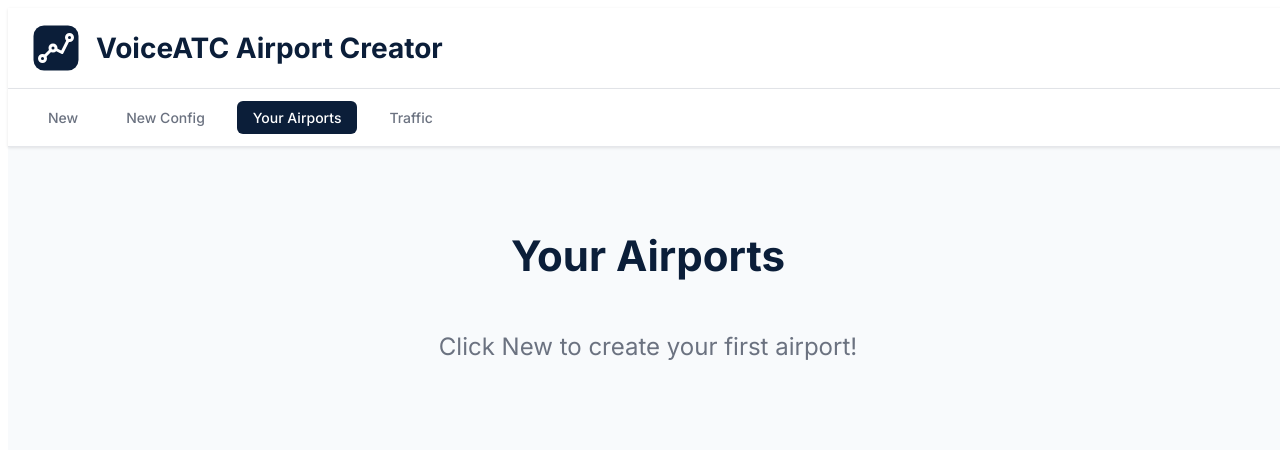
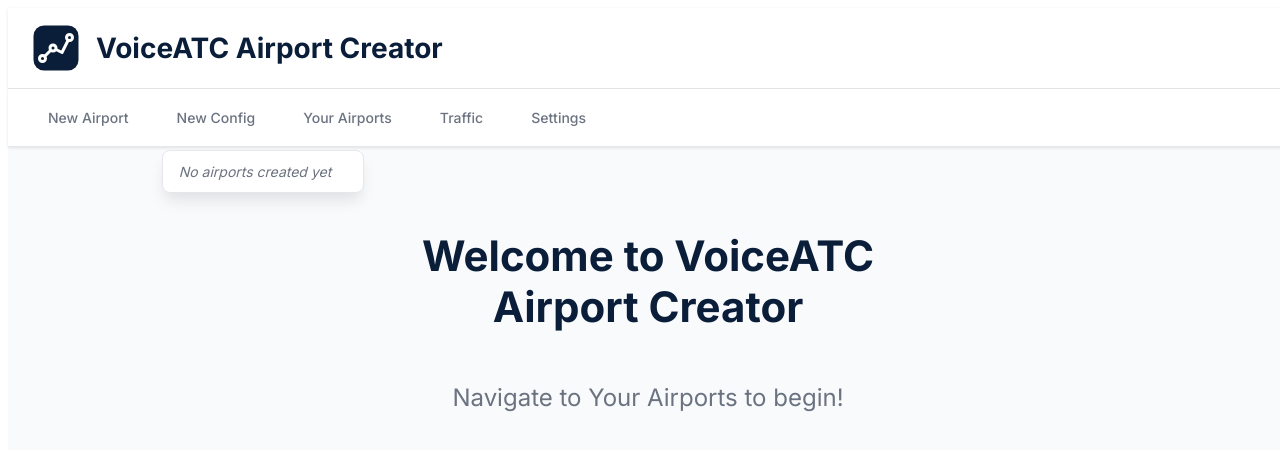
Before and after one commit to timperz-dsc/VoiceATC-Simulator-Airport-Creator, a React (Create React App) app in the folder route-manager/: page / in a window 1280 px wide. Both pictures are taken after a click on the button "Your Airports". Shown: the top 450 px of the page. Built offline with nearby package versions, Linux system fonts and the light colour scheme.

Commit message:
Tweaked Functionality
- Forced capital letters under New.
- Settings added for managing airports.
- Dropdown when clicking Your Airports

```diff
--- a/route-manager/src/App.js
+++ b/route-manager/src/App.js
@@ -13,6 +13,11 @@ function App() {
   const [nameInputValue, setNameInputValue] = useState('');
   const [isTransitioning, setIsTransitioning] = useState(false);
   const [modalAnimating, setModalAnimating] = useState(false);
+  const [selectedAirport, setSelectedAirport] = useState('');
+  const [settingsSearchTerm, setSettingsSearchTerm] = useState('');
+  const [showConfirmDelete, setShowConfirmDelete] = useState(false);
+  const [airportToDelete, setAirportToDelete] = useState(null);
+  const [showAirportsDropdown, setShowAirportsDropdown] = useState(false);
   const [formData, setFormData] = useState({
     airlines: '',
     airport: '',
@@ -219,6 +224,27 @@ function App() {
     }, 150);
   };
 
+  const handleNameInputChange = (value) => {
+    // Only allow letters, convert to uppercase, max 4 characters
+    const filteredValue = value.replace(/[^A-Za-z]/g, '').toUpperCase().slice(0, 4);
+    setNameInputValue(filteredValue);
+  };
+
+  const handleClickOutside = (event) => {
+    // Close dropdown if clicking outside
+    if (showAirportsDropdown && !event.target.closest('[data-dropdown]')) {
+      setShowAirportsDropdown(false);
+    }
+  };
+
+  // Add click outside listener
+  useEffect(() => {
+    document.addEventListener('click', handleClickOutside);
+    return () => {
+      document.removeEventListener('click', handleClickOutside);
+    };
+  }, [showAirportsDropdown]);
+
   // Test function to verify button animation works
   // const testButtonAnimation = (type) => { // Removed
   //   setButtonAnimating(type); // Removed
@@ -239,10 +265,11 @@ function App() {
         setShowNameInput(false);
         setNameInputValue('');
 
-        // Animate to your-airports view
+        // Animate to your-airports view and select the new airport
         setIsTransitioning(true);
         setTimeout(() => {
           setCurrentView('your-airports');
+          setSelectedAirport(newAirport.id);
           setIsTransitioning(false);
         }, 150);
       } else if (nameInputType === 'new-config') {
@@ -257,6 +284,28 @@ function App() {
   const handleNameCancel = () => {
     setShowNameInput(false);
     setNameInputValue('');
+  };
+
+  const handleDeleteAirport = (airportId) => {
+    const airport = airports.find(a => a.id === airportId);
+    setAirportToDelete(airport);
+    setShowConfirmDelete(true);
+  };
+
+  const confirmDeleteAirport = () => {
+    if (airportToDelete) {
+      setAirports(prev => prev.filter(airport => airport.id !== airportToDelete.id));
+      if (selectedAirport === airportToDelete.id) {
+        setSelectedAirport('');
+      }
+      setShowConfirmDelete(false);
+      setAirportToDelete(null);
+    }
+  };
+
+  const cancelDeleteAirport = () => {
+    setShowConfirmDelete(false);
+    setAirportToDelete(null);
   };
 
   const handleSort = (field) => {
@@ -570,6 +619,8 @@ function App() {
       borderBottom: '1px solid #e5e7eb',
       padding: '12px 0',
       boxShadow: '0 1px 3px rgba(0, 0, 0, 0.1)',
+      position: 'relative',
+      zIndex: 100,
     },
     navigationContainer: {
       padding: '0 24px',
@@ -695,6 +746,29 @@ function App() {
       fontSize: '14px',
       color: '#6b7280',
     },
+    airportDropdown: {
+      width: '100%',
+      padding: '12px',
+      border: '1px solid #d1d5db',
+      borderRadius: '8px',
+      fontSize: '16px',
+      fontFamily: 'Inter, sans-serif',
+      backgroundColor: 'white',
+      cursor: 'pointer',
+      marginBottom: '16px',
+    },
+    airportDropdownOption: {
+      padding: '8px 12px',
+      fontSize: '14px',
+      fontFamily: 'Inter, sans-serif',
+    },
+    airportDropdownLabel: {
+      fontSize: '16px',
+      fontWeight: '500',
+      color: '#0B1E39',
+      marginBottom: '8px',
+      fontFamily: 'Inter, sans-serif',
+    },
     welcomeContainer: {
       textAlign: 'center',
       padding: '48px 20px',
@@ -727,6 +801,108 @@ function App() {
     contentContainerTransitioning: {
       opacity: 0,
       transform: 'translateY(10px)',
+    },
+    settingsContainer: {
+      padding: '24px',
+      flex: '1',
+      overflowY: 'auto',
+    },
+    settingsTitle: {
+      fontSize: 'clamp(20px, 3vw, 24px)',
+      fontWeight: '600',
+      marginBottom: '24px',
+      color: '#0B1E39',
+      fontFamily: 'Inter, sans-serif',
+    },
+    airportListItem: {
+      display: 'flex',
+      justifyContent: 'space-between',
+      alignItems: 'center',
+      padding: '12px 16px',
+      border: '1px solid #e5e7eb',
+      borderRadius: '8px',
+      marginBottom: '8px',
+      backgroundColor: '#f9fafb',
+    },
+    airportListInfo: {
+      flex: '1',
+    },
+    airportListName: {
+      fontSize: '16px',
+      fontWeight: '500',
+      color: '#0B1E39',
+      marginBottom: '4px',
+      fontFamily: 'Inter, sans-serif',
+    },
+    airportListDate: {
+      fontSize: '14px',
+      color: '#6b7280',
+      fontFamily: 'Inter, sans-serif',
+    },
+    settingsSearchContainer: {
+      position: 'relative',
+      marginBottom: '24px',
+      width: '100%',
+    },
+    settingsSearchInput: {
+      width: '100%',
+      padding: '12px 12px 12px 48px',
+      border: '1px solid #d1d5db',
+      borderRadius: '8px',
+      fontSize: '14px',
+      fontFamily: 'Inter, sans-serif',
+      boxSizing: 'border-box',
+    },
+    settingsSearchIcon: {
+      position: 'absolute',
+      left: '16px',
+      top: '50%',
+      transform: 'translateY(-50%)',
+      color: '#9ca3af',
+      fontSize: '20px',
+      pointerEvents: 'none',
+    },
+    navDropdownContainer: {
+      position: 'absolute',
+      top: '100%',
+      left: '19.9%',
+      transform: 'translateX(-50%)',
+      zIndex: 9999,
+      display: 'block',
+    },
+    navDropdown: {
+      backgroundColor: 'white',
+      border: '1px solid #e5e7eb',
+      borderRadius: '8px',
+      boxShadow: '0 10px 15px -3px rgba(0, 0, 0, 0.1)',
+      minWidth: '200px',
+      maxHeight: '300px',
+      overflowY: 'auto',
+      marginTop: '4px',
+      position: 'relative',
+      zIndex: 9999,
+    },
+    navDropdownItem: {
+      padding: '12px 16px',
+      borderBottom: '1px solid #f3f4f6',
+      cursor: 'pointer',
+      fontSize: '14px',
+      fontFamily: 'Inter, sans-serif',
+      transition: 'background-color 0.15s ease-out',
+    },
+    navDropdownItemHover: {
+      backgroundColor: '#f9fafb',
+    },
+    navDropdownItemSelected: {
+      backgroundColor: '#f3f4f6',
+      color: '#0B1E39',
+    },
+    navDropdownEmpty: {
+      padding: '12px 16px',
+      color: '#6b7280',
+      fontSize: '14px',
+      fontFamily: 'Inter, sans-serif',
+      fontStyle: 'italic',
     },
   };
 
@@ -771,7 +947,7 @@ function App() {
             onMouseEnter={(e) => !e.target.style.backgroundColor.includes('#0B1E39') && (e.target.style.backgroundColor = styles.navButtonHover.backgroundColor, e.target.style.color = styles.navButtonHover.color)}
             onMouseLeave={(e) => !e.target.style.backgroundColor.includes('#0B1E39') && (e.target.style.backgroundColor = styles.navButton.backgroundColor, e.target.style.color = styles.navButton.color)}
           >
-            New
+            New Airport
           </button>
           <button
             style={{
@@ -789,14 +965,53 @@ function App() {
             style={{
               ...styles.navButton,
               ...(currentView === 'your-airports' ? styles.navButtonActive : {}),
+              position: 'relative',
               // ...(buttonAnimating === 'your-airports' ? styles.navButtonAnimating : {}), // Removed
             }}
-            onClick={() => handleNavigation('your-airports')}
+            onClick={() => setShowAirportsDropdown(!showAirportsDropdown)}
             onMouseEnter={(e) => !e.target.style.backgroundColor.includes('#0B1E39') && (e.target.style.backgroundColor = styles.navButtonHover.backgroundColor, e.target.style.color = styles.navButtonHover.color)}
             onMouseLeave={(e) => !e.target.style.backgroundColor.includes('#0B1E39') && (e.target.style.backgroundColor = styles.navButton.backgroundColor, e.target.style.color = styles.navButton.color)}
+            data-dropdown
           >
             Your Airports
           </button>
+          {showAirportsDropdown && (
+            <div style={styles.navDropdownContainer} data-dropdown>
+              <div style={styles.navDropdown}>
+                {airports.length === 0 ? (
+                  <div style={styles.navDropdownEmpty}>
+                    No airports created yet
+                  </div>
+                ) : (
+                  airports.map((airport) => (
+                    <div
+                      key={airport.id}
+                      style={{
+                        ...styles.navDropdownItem,
+                        ...(selectedAirport === airport.id ? styles.navDropdownItemSelected : {}),
+                      }}
+                      onClick={() => {
+                        setSelectedAirport(airport.id);
+                        setShowAirportsDropdown(false);
+                      }}
+                      onMouseEnter={(e) => {
+                        if (selectedAirport !== airport.id) {
+                          e.target.style.backgroundColor = styles.navDropdownItemHover.backgroundColor;
+                        }
+                      }}
+                      onMouseLeave={(e) => {
+                        if (selectedAirport !== airport.id) {
+                          e.target.style.backgroundColor = '';
+                        }
+                      }}
+                    >
+                      {airport.name}
+                    </div>
+                  ))
+                )}
+              </div>
+            </div>
+          )}
           <button
             style={{
               ...styles.navButton,
@@ -808,6 +1023,17 @@ function App() {
             onMouseLeave={(e) => !e.target.style.backgroundColor.includes('#0B1E39') && (e.target.style.backgroundColor = styles.navButton.backgroundColor, e.target.style.color = styles.navButton.color)}
           >
             Traffic
+          </button>
+          <button
+            style={{
+              ...styles.navButton,
+              ...(currentView === 'settings' ? styles.navButtonActive : {}),
+            }}
+            onClick={() => handleNavigation('settings')}
+            onMouseEnter={(e) => !e.target.style.backgroundColor.includes('#0B1E39') && (e.target.style.backgroundColor = styles.navButtonHover.backgroundColor, e.target.style.color = styles.navButtonHover.color)}
+            onMouseLeave={(e) => !e.target.style.backgroundColor.includes('#0B1E39') && (e.target.style.backgroundColor = styles.navButton.backgroundColor, e.target.style.color = styles.navButton.color)}
+          >
+            Settings
           </button>
           {/* Test buttons for animation */}
           {/* <button // Removed
@@ -845,9 +1071,9 @@ function App() {
           }}>
             <input
               type="text"
-              placeholder="Enter name..."
+              placeholder="Enter ICAO..."
               value={nameInputValue}
-              onChange={(e) => setNameInputValue(e.target.value)}
+              onChange={(e) => handleNameInputChange(e.target.value)}
               style={styles.nameInputField}
               autoFocus
               onKeyPress={(e) => e.key === 'Enter' && handleNameSubmit()}
@@ -870,6 +1096,42 @@ function App() {
         </div>
       )}
 
+      {/* Confirm Delete Modal */}
+      {showConfirmDelete && (
+        <div style={{
+          ...styles.nameInputOverlay,
+          opacity: 1,
+          backgroundColor: 'rgba(0, 0, 0, 0.7)',
+        }}>
+          <div style={{
+            ...styles.nameInputModal,
+            backgroundColor: 'white',
+            minWidth: '350px',
+            padding: '30px',
+            textAlign: 'center',
+          }}>
+            <h2 style={styles.nameInputTitle}>Confirm Deletion</h2>
+            <p style={{color: '#374151', marginBottom: '24px', fontFamily: 'Inter, sans-serif'}}>
+              Are you sure you want to delete the airport "{airportToDelete?.name}"? This action cannot be undone.
+            </p>
+            <div style={{display: 'flex', justifyContent: 'space-around', gap: '12px'}}>
+              <button
+                onClick={confirmDeleteAirport}
+                style={{...styles.nameInputButton, backgroundColor: '#dc2626', color: 'white'}}
+              >
+                Delete
+              </button>
+              <button
+                onClick={cancelDeleteAirport}
+                style={{...styles.nameInputButton, backgroundColor: '#f3f4f6', color: '#374151'}}
+              >
+                Cancel
+              </button>
+            </div>
+          </div>
+        </div>
+      )}
+
       {/* Content based on current view */}
       <div style={{
         ...styles.contentContainer,
@@ -878,29 +1140,8 @@ function App() {
         {currentView === 'welcome' && (
           <div style={styles.welcomeContainer}>
             <h2 style={styles.welcomeTitle}>Welcome to VoiceATC Airport Creator</h2>
-            <p style={styles.welcomeSubtitle}>Click New to create your first airport!</p>
+            <p style={styles.welcomeSubtitle}>Navigate to Your Airports to begin!</p>
           </div>
-        )}
-
-        {currentView === 'your-airports' && (
-          airports.length === 0 ? (
-            <div style={styles.welcomeContainer}>
-              <h2 style={styles.welcomeTitle}>Your Airports</h2>
-              <p style={styles.welcomeSubtitle}>Click New to create your first airport!</p>
-            </div>
-          ) : (
-            <div style={styles.airportsList}>
-              <h2 style={styles.airportsListTitle}>Your Airports</h2>
-              {airports.map((airport) => (
-                <div key={airport.id} style={styles.airportItem}>
-                  <span style={styles.airportName}>{airport.name}</span>
-                  <span style={styles.airportDate}>
-                    {new Date(airport.createdAt).toLocaleDateString()}
-                  </span>
-                </div>
-              ))}
-            </div>
-          )
         )}
 
         {currentView === 'traffic' && (
@@ -1228,6 +1469,55 @@ function App() {
             </div>
           </div>
         )}
+
+        {currentView === 'settings' && (
+          <div style={styles.settingsContainer}>
+            <h2 style={styles.settingsTitle}>Settings</h2>
+            <div style={styles.settingsSearchContainer}>
+              <span className="material-icons" style={styles.settingsSearchIcon}>search</span>
+              <input
+                type="text"
+                placeholder="Search airports..."
+                value={settingsSearchTerm}
+                onChange={(e) => setSettingsSearchTerm(e.target.value)}
+                style={styles.settingsSearchInput}
+              />
+            </div>
+            <div>
+              <h3 style={{...styles.airportDropdownLabel, marginBottom: '16px'}}>Manage Airports</h3>
+              {airports.length === 0 ? (
+                <p style={{color: '#6b7280', fontFamily: 'Inter, sans-serif'}}>No airports created yet.</p>
+              ) : (
+                airports
+                  .filter(airport =>
+                    airport.name.toLowerCase().includes(settingsSearchTerm.toLowerCase())
+                  )
+                  .map((airport) => (
+                    <div key={airport.id} style={styles.airportListItem}>
+                      <div style={styles.airportListInfo}>
+                        <span style={styles.airportListName}>{airport.name}</span>
+                        <span style={styles.airportListDate}>
+                          Created {new Date(airport.createdAt).toLocaleDateString()}
+                        </span>
+                      </div>
+                      <button
+                        onClick={() => handleDeleteAirport(airport.id)}
+                        style={styles.deleteButton}
+                      >
+                        <span className="material-icons" style={{fontSize: '16px'}}>delete</span>
+                        Delete
+                      </button>
+                    </div>
+                  ))
+              )}
+              {airports.length > 0 && airports.filter(airport =>
+                airport.name.toLowerCase().includes(settingsSearchTerm.toLowerCase())
+              ).length === 0 && (
+                <p style={{color: '#6b7280', fontFamily: 'Inter, sans-serif'}}>No airports found matching your search.</p>
+              )}
+            </div>
+          </div>
+        )}
       </div>
     </div>
   );
```
